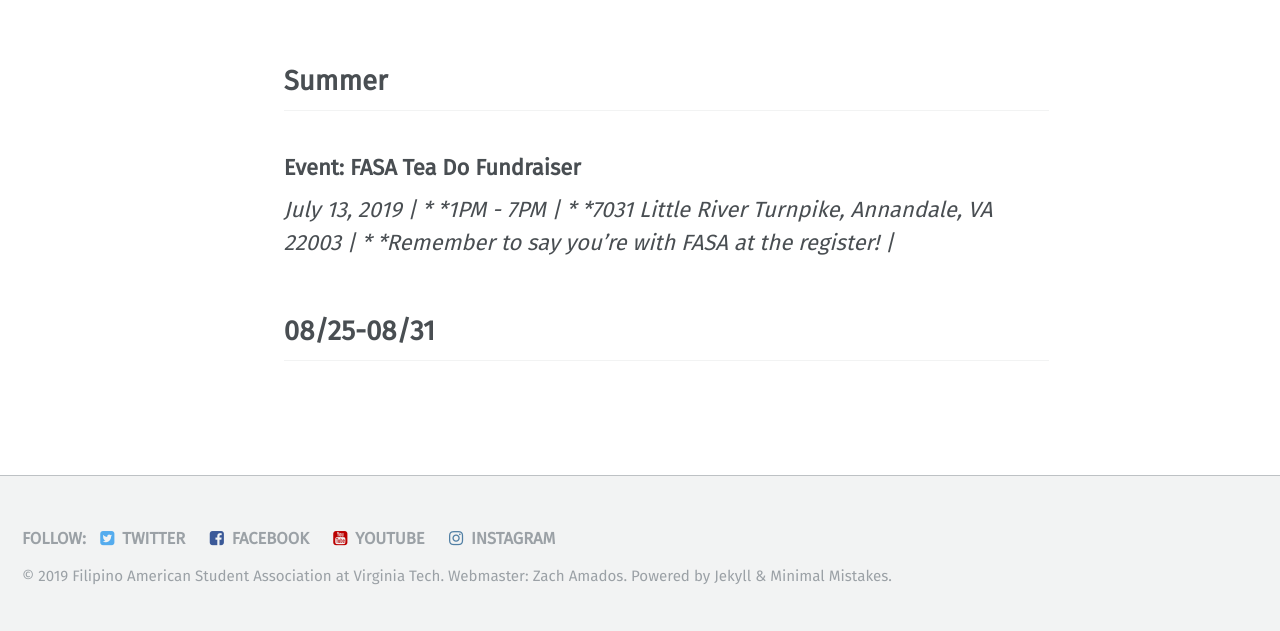
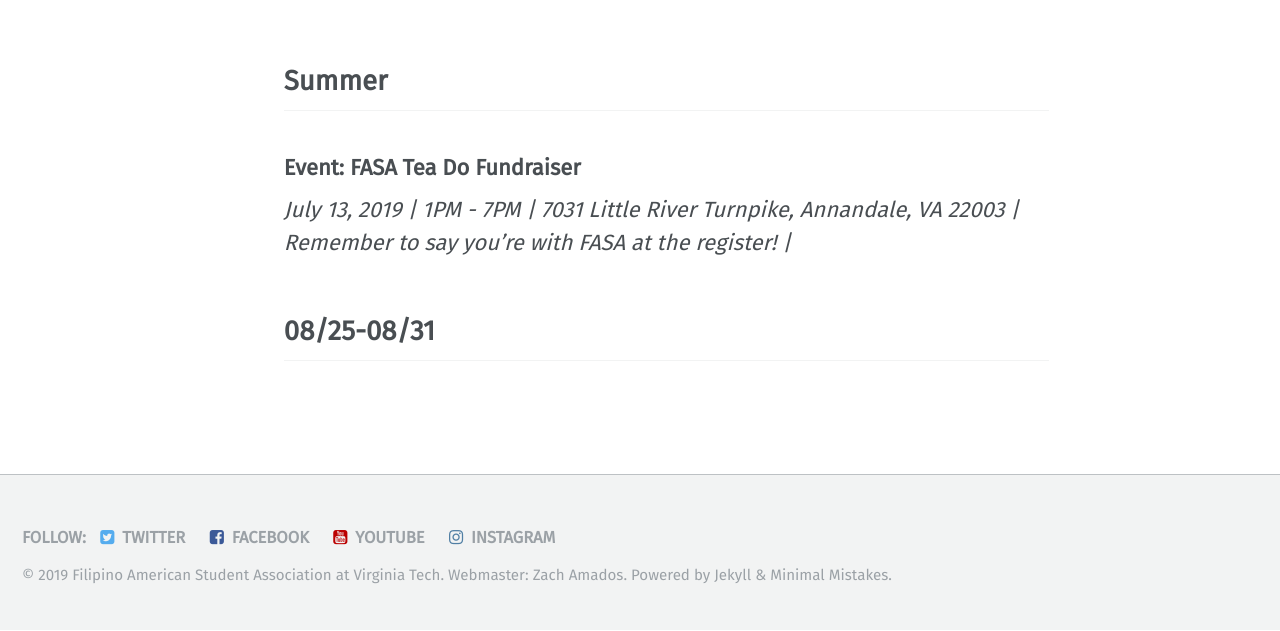
Before and after one commit to vtfasa/vtfasa.github.io, a Jekyll site: the page built from _pages/events.md, in a window 1280 px wide. Shown: the part 796-1427 px from the top of the page. Built offline with Jekyll 4.4.1, drawn with Linux system fonts in a browser that asks for light colours; some web fonts are replaced.

```diff
--- a/_pages/events.md
+++ b/_pages/events.md
@@ -8,9 +8,9 @@ permalink: /events/
 ## Summer
 
 ### Event: FASA Tea Do Fundraiser
-*July 13, 2019 | *
-*1PM - 7PM | *
-*7031 Little River Turnpike, Annandale, VA 22003 | *
-*Remember to say you're with FASA at the register! |*
+*July 13, 2019 |
+1PM - 7PM |
+7031 Little River Turnpike, Annandale, VA 22003 |
+Remember to say you're with FASA at the register! |*
 
 ## 08/25-08/31
```
